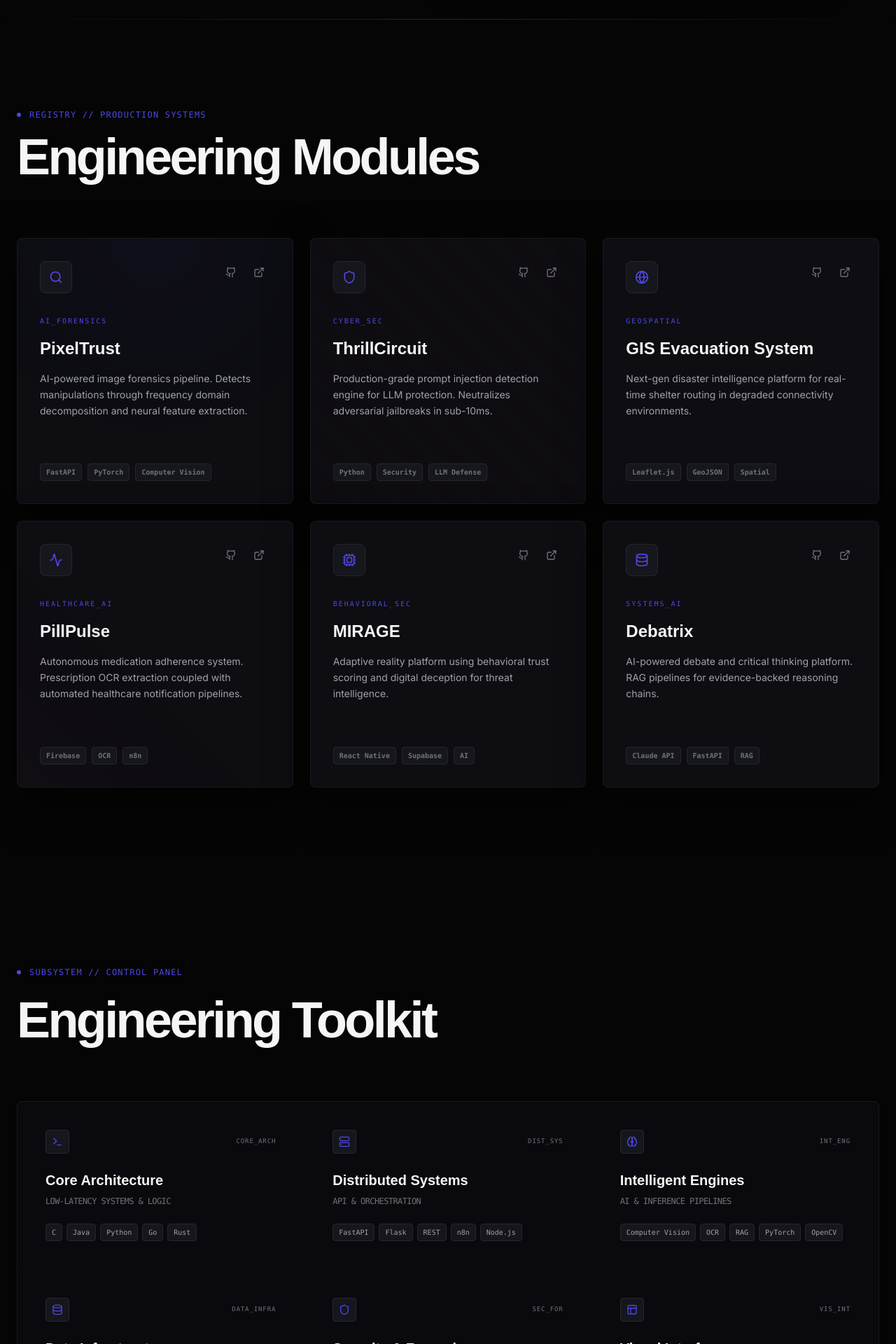
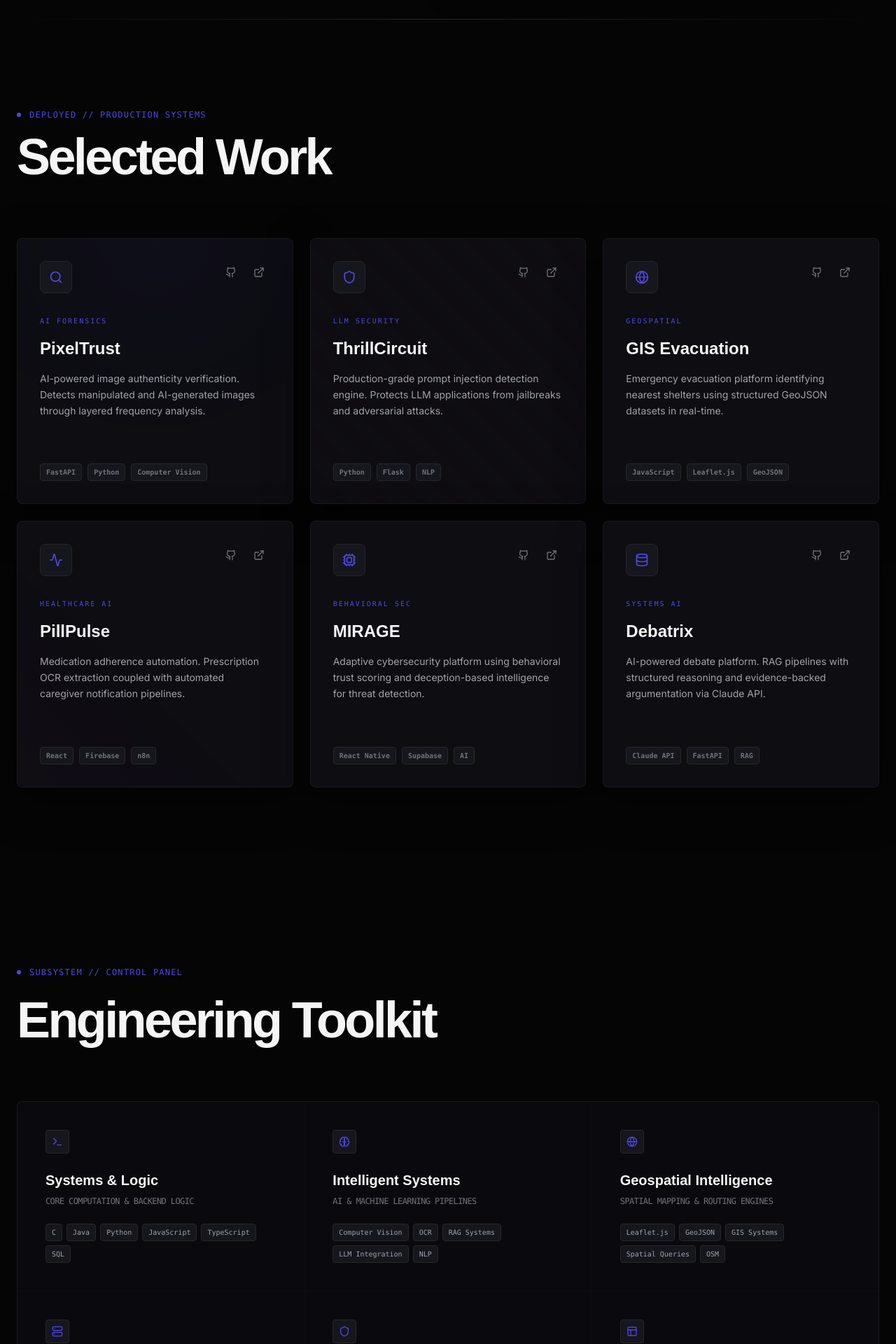
Before and after one commit to Joshuamathewj2/Portfolioui, a React (Vite) app: page / in a window 1280 px wide. Shown: the part 880-2800 px from the top of the page at 70% size. Built offline with nearby package versions, Linux system fonts and the light colour scheme; a web font is replaced by a local one.

Commit message:
Refactor: Content refinement - replaced placeholder technical jargon with authentic project data and clean architecture descriptions. Refined Hero, Systems, Stack, Lab, and Contact modules.

```diff
--- a/src/app/components/Hero.tsx
+++ b/src/app/components/Hero.tsx
@@ -60,7 +60,7 @@ export default function Hero() {
               className="inline-flex items-center gap-3 px-4 py-2 bg-[#4F46E5]/10 border border-[#4F46E5]/20 rounded-full text-[#38BDF8] font-mono text-xs tracking-widest uppercase"
             >
               <span className="w-1.5 h-1.5 bg-[#4F46E5] rounded-full animate-[pulse_2s_infinite]" />
-              Systems Engineering Interface // Ready
+              Engineering Status // Open to internships
             </motion.div>
 
             <h1 className="text-7xl md:text-8xl font-syne font-bold leading-[0.9] tracking-tight">
@@ -68,12 +68,12 @@ export default function Hero() {
             </h1>
 
             <p className="text-2xl md:text-3xl text-[#F5F5F5] font-syne font-medium max-w-xl leading-tight">
-              Designing <span className="text-white underline decoration-[#4F46E5]/40 underline-offset-8">intelligent systems</span>,
-              immersive interfaces, and scalable architectures.
+              Architect of <span className="text-white underline decoration-[#4F46E5]/40 underline-offset-8">intelligent systems</span>,
+              AI forensics, and critical infrastructure.
             </p>
 
             <p className="text-[#A1A1AA] text-lg max-w-lg font-inter leading-relaxed">
-              Computer Science engineer focused on AI pipelines, cybersecurity, spatial systems, and interactive digital experiences.
+              Building production-grade applications across adversarial security, geospatial systems, and high-performance backend architectures.
             </p>
           </div>
 
@@ -82,24 +82,23 @@ export default function Hero() {
               onClick={() => document.getElementById('systems')?.scrollIntoView({ behavior: 'smooth' })}
               className="group px-8 py-4 bg-white text-black rounded-sm font-inter text-sm font-bold flex items-center gap-3 hover:bg-[#4F46E5] hover:text-white transition-all duration-300"
             >
-              INITIALIZE WORKFLOW
+              EXPLORE SYSTEMS
               <ArrowRight className="w-4 h-4 group-hover:translate-x-1 transition-transform" />
             </button>
 
             <a
-              href="https://github.com/Joshuamathewj2"
-              target="_blank"
+              href="mailto:joshuamathewj2@gmail.com"
               className="px-8 py-4 bg-transparent border border-[#27272A] text-[#F5F5F5] rounded-sm font-inter text-sm font-bold hover:border-[#4F46E5] transition-colors"
             >
-              SOURCE REPOSITORY [↗]
+              INITIALIZE SYNC
             </a>
           </div>
 
           <div className="grid grid-cols-2 md:grid-cols-4 gap-8 pt-6 border-t border-[#27272A]/50">
             {[
-              { icon: Code, label: 'CORE', value: 'Full-Stack' },
+              { icon: Code, label: 'CORE', value: 'Backend' },
               { icon: Database, label: 'DATABASE', value: 'Architect' },
-              { icon: Brain, label: 'AI', value: 'Inference' },
+              { icon: Brain, label: 'AI', value: 'Forensics' },
               { icon: Shield, label: 'SEC', value: 'Adversarial' },
             ].map((stat, i) => (
               <motion.div
@@ -148,11 +147,7 @@ export default function Hero() {
               <div className="absolute inset-0 shadow-[inset_0_0_80px_rgba(79,70,229,0.3)] pointer-events-none" />
 
               {/* Spatial UI Overlays */}
-              <div className="absolute top-6 right-6 font-mono text-[10px] text-[#4F46E5] tracking-widest opacity-40">
-                PORTRAIT_ID // ARCH_ENG_01
-              </div>
-
-              <div className="absolute bottom-6 left-6 flex gap-1 items-end pointer-events-none">
+              <div className="absolute bottom-6 left-6 flex gap-1 items-end pointer-events-none opacity-20 group-hover:opacity-60 transition-opacity">
                 {[...Array(5)].map((_, i) => (
                   <motion.div
                     key={i}
--- a/src/app/components/Lab.tsx
+++ b/src/app/components/Lab.tsx
@@ -1,34 +1,30 @@
 import { motion } from 'motion/react';
 import { Terminal, Activity, Award, GitBranch, Share2, Binary, Fingerprint, Telescope } from 'lucide-react';
 
-const researchHighlights = [
+const experiments = [
   {
-    title: 'Adversarial Defense Research',
-    id: 'ADV_DEF_01',
-    description: 'Investigating high-entropy pattern recognition for prompt injection mitigation in large language models.',
-    tag: 'SECURITY',
+    title: 'Procedural Shaders',
+    tag: 'VISUALS',
+    description: 'Exploration of GPU-accelerated procedural textures and fragment shader compositions for immersive interfaces.',
+    status: 'ACTIVE'
+  },
+  {
+    title: 'AI Visualization',
+    tag: 'AI',
+    description: 'Design concepts for real-time visualization of LLM inference streams and reasoning chain structures.',
     status: 'ONGOING'
   },
   {
-    title: 'Spatial Compute Engines',
-    id: 'SPAT_COMP_02',
-    description: 'Optimization of nearest-neighbor spatial queries for high-density GeoJSON environments.',
-    tag: 'GIS',
-    status: 'DORMANT'
+    title: 'GIS Spatial Network',
+    tag: 'SPATIAL',
+    description: 'Experimental network analysis for routing algorithms in high-density GeoJSON environments.',
+    status: 'PROTOTYPE'
   },
   {
-    title: 'Neural Vision Pipelines',
-    id: 'NEUR_VIS_03',
-    description: 'Real-time fragment decomposition for image manipulation detection in forensic workflows.',
-    tag: 'AI',
-    status: 'ACTIVE'
-  },
-  {
-    title: 'Distributed Orchestration',
-    id: 'DIST_ORCH_04',
-    description: 'Event-driven medication adherence pipelines using low-code orchestration engines (n8n).',
-    tag: 'ARCH',
-    status: 'COMPLETED'
+    title: 'Architecture Motifs',
+    tag: 'SYSTEMS',
+    description: 'Study of modular interaction patterns and state orchestration in complex frontend ecosystems.',
+    status: 'RESEARCH'
   }
 ];
 
@@ -46,25 +42,24 @@ export default function Lab() {
         >
           <div className="flex items-center gap-3">
             <div className="w-1.5 h-1.5 bg-[#4F46E5] rounded-full" />
-            <span className="text-[#4F46E5] font-mono text-xs tracking-widest uppercase">Research // Intelligence Hub</span>
+            <span className="text-[#4F46E5] font-mono text-xs tracking-widest uppercase">Registry // Prototypes & Research</span>
           </div>
           <h2 className="text-6xl md:text-7xl font-syne font-bold tracking-tighter">The Laboratory</h2>
         </motion.div>
 
-        <div className="grid lg:grid-cols-[1fr_0.4fr] gap-6">
+        <div className="grid lg:grid-cols-[1.2fr_0.8fr] gap-6">
 
-          {/* Main Feed: Research Highlights */}
+          {/* Main Feed: Experiments */}
           <div className="grid md:grid-cols-2 gap-4">
-            {researchHighlights.map((res, i) => (
+            {experiments.map((res, i) => (
               <motion.div
-                key={res.id}
+                key={res.title}
                 initial={{ opacity: 0, y: 20 }}
                 whileInView={{ opacity: 1, y: 0 }}
                 viewport={{ once: true }}
                 transition={{ delay: i * 0.1 }}
                 className="relative p-8 bg-[#0D0D12] border border-[#27272A]/50 rounded group hover:border-[#4F46E5]/40 transition-all duration-500"
               >
-                <div className="absolute top-4 right-4 font-mono text-[9px] text-[#71717A] tracking-widest">{res.id}</div>
                 <div className="flex items-center gap-2 mb-6 text-[#4F46E5]">
                   <Fingerprint className="w-4 h-4 opacity-50" />
                   <span className="font-mono text-[10px] tracking-widest">{res.tag}</span>
@@ -72,14 +67,14 @@ export default function Lab() {
                 <h3 className="text-xl font-syne font-bold mb-3 group-hover:text-white transition-colors">{res.title}</h3>
                 <p className="text-[#71717A] text-sm leading-relaxed mb-6">{res.description}</p>
                 <div className="flex items-center gap-2 text-[10px] font-mono">
-                  <div className={`w-1 h-1 rounded-full ${res.status === 'ACTIVE' || res.status === 'ONGOING' ? 'bg-green-500 animate-pulse' : 'bg-[#71717A]'}`} />
+                  <div className={`w-1 h-1 rounded-full ${res.status === 'ACTIVE' || res.status === 'ONGOING' ? 'bg-[#38BDF8] animate-pulse' : 'bg-[#71717A]'}`} />
                   <span className={res.status === 'ACTIVE' || res.status === 'ONGOING' ? 'text-white' : 'text-[#71717A]'}>{res.status}</span>
                 </div>
               </motion.div>
             ))}
           </div>
 
-          {/* Side Panel: Intelligence Metrics */}
+          {/* Side Panel: Focus & Objectives */}
           <div className="space-y-4">
             <motion.div
               initial={{ opacity: 0, x: 20 }}
@@ -88,60 +83,41 @@ export default function Lab() {
               className="p-8 bg-[#0D1117] border border-[#27272A]/50 rounded space-y-8"
             >
               <div className="flex items-center gap-2 text-[#4F46E5]">
-                <Activity className="w-4 h-4" />
-                <span className="font-mono text-xs tracking-widest uppercase">Systems Analytics</span>
+                <Telescope className="w-4 h-4" />
+                <span className="font-mono text-xs tracking-widest uppercase">Exploration Focus</span>
               </div>
 
               <div className="space-y-6">
                 {[
-                  { label: 'GITHUB_NODES', value: '450+', icon: Binary },
-                  { label: 'DEP_BRANCHES', value: '25+', icon: GitBranch },
-                  { label: 'ARCH_AWARDS', value: '08', icon: Award }
-                ].map((stat, i) => (
-                  <div key={stat.label} className="flex justify-between items-end border-b border-[#27272A] pb-4">
-                    <div className="space-y-1">
-                      <div className="text-[9px] text-[#71717A] font-mono">{stat.label}</div>
-                      <div className="text-2xl font-syne font-bold text-white tracking-widest">{stat.value}</div>
-                    </div>
-                    <stat.icon className="w-5 h-5 text-[#4F46E5] opacity-30" />
+                  { label: 'AI_SYSTEMS', value: 'Adversarial Security', detail: 'LLM Robustness Research' },
+                  { label: 'GIS_CORE', value: 'Evacuation Systems', detail: 'Spatial Network Optimization' },
+                  { label: 'INFRA', value: 'Distributed Pipelines', detail: 'Reliability Engineering' }
+                ].map((stat) => (
+                  <div key={stat.label} className="space-y-2 border-b border-[#27272A] pb-4 last:border-0">
+                    <div className="text-[9px] text-[#4F46E5] font-mono tracking-widest">{stat.label}</div>
+                    <div className="text-lg font-syne font-bold text-white uppercase">{stat.value}</div>
+                    <div className="text-[10px] text-[#71717A] font-mono">{stat.detail}</div>
                   </div>
                 ))}
               </div>
-
-              {/* Terminal Intelligence Log */}
-              <div className="bg-[#050505] p-4 rounded font-mono text-[10px] text-green-500/70 space-y-2 overflow-hidden border border-[#27272A]/50">
-                <div className="flex gap-2">
-                  <span className="text-[#4F46E5]">sys_log:</span>
-                  <span>Scanning local repositories...</span>
-                </div>
-                <div className="flex gap-2">
-                  <span className="text-[#4F46E5]">sys_log:</span>
-                  <span>Neural weights loaded [NEUR_VIS_03]</span>
-                </div>
-                <div className="flex gap-2">
-                  <span className="text-[#4F46E5]">sys_log:</span>
-                  <span>Trust score: 98.4% (Integrity verified)</span>
-                </div>
-                <motion.div
-                  animate={{ opacity: [1, 0, 1] }}
-                  transition={{ duration: 0.8, repeat: Infinity }}
-                  className="w-1 h-3 bg-green-500/70"
-                />
-              </div>
             </motion.div>
 
-            {/* Quick Actions Panel */}
+            {/* Recognition Summary */}
             <motion.div
               initial={{ opacity: 0, x: 20 }}
               whileInView={{ opacity: 1, x: 0 }}
               viewport={{ once: true }}
               transition={{ delay: 0.2 }}
-              className="p-6 bg-[#0D0D12] border border-[#27272A]/50 rounded flex justify-around group"
+              className="p-8 bg-[#0D0D12] border border-[#27272A]/50 rounded space-y-4"
             >
-              <button className="p-3 hover:text-[#4F46E5] transition-colors"><Telescope className="w-5 h-5" /></button>
-              <button className="p-3 hover:text-[#4F46E5] transition-colors"><Binary className="w-5 h-5" /></button>
-              <button className="p-3 hover:text-[#4F46E5] transition-colors"><Terminal className="w-5 h-5" /></button>
-              <button className="p-3 hover:text-[#4F46E5] transition-colors"><Share2 className="w-5 h-5" /></button>
+              <div className="flex items-center gap-2 text-[#4F46E5]">
+                <Award className="w-4 h-4" />
+                <span className="font-mono text-xs tracking-widest uppercase">Recognition</span>
+              </div>
+              <div className="space-y-2">
+                <div className="text-sm font-bold text-white">Top 10 — CTRL+ALT+HACK 2.0</div>
+                <div className="text-[10px] text-[#71717A] leading-relaxed">50+ competing teams at Loyola ICAM College of Engineering.</div>
+              </div>
             </motion.div>
           </div>
 
--- a/src/app/components/Navbar.tsx
+++ b/src/app/components/Navbar.tsx
@@ -20,10 +20,10 @@ export default function Navbar() {
 
   const navItems = [
     { id: 'hero', label: 'Initialize' },
-    { id: 'systems', label: 'Systems' },
-    { id: 'stack', label: 'Toolkit' },
-    { id: 'lab', label: 'Laboratory' },
-    { id: 'contact', label: 'Contact' },
+    { id: 'systems', label: 'Selected Work' },
+    { id: 'stack', label: 'Tech Stack' },
+    { id: 'lab', label: 'Research' },
+    { id: 'contact', label: 'Connect' },
   ];
 
   return (
--- a/src/app/components/Stack.tsx
+++ b/src/app/components/Stack.tsx
@@ -1,48 +1,42 @@
 import { motion } from 'motion/react';
-import { Code2, Server, Layout, Brain, Cpu, Terminal, Database, Shield } from 'lucide-react';
+import { Code2, Server, Layout, Brain, Cpu, Terminal, Database, Shield, Globe } from 'lucide-react';
 
 const subsystems = [
   {
-    title: 'Core Architecture',
-    id: 'CORE_ARCH',
+    title: 'Systems & Logic',
     icon: Terminal,
-    skills: ['C', 'Java', 'Python', 'Go', 'Rust'],
-    description: 'Low-latency systems & logic'
+    skills: ['C', 'Java', 'Python', 'JavaScript', 'TypeScript', 'SQL'],
+    description: 'Core computation & backend logic'
   },
   {
-    title: 'Distributed Systems',
-    id: 'DIST_SYS',
-    icon: Server,
-    skills: ['FastAPI', 'Flask', 'REST', 'n8n', 'Node.js'],
-    description: 'API & Orchestration'
+    title: 'Intelligent Systems',
+    icon: Brain,
+    skills: ['Computer Vision', 'OCR', 'RAG Systems', 'LLM Integration', 'NLP'],
+    description: 'AI & Machine Learning pipelines'
   },
   {
-    title: 'Intelligent Engines',
-    id: 'INT_ENG',
-    icon: Brain,
-    skills: ['Computer Vision', 'OCR', 'RAG', 'PyTorch', 'OpenCV'],
-    description: 'AI & Inference pipelines'
+    title: 'Geospatial Intelligence',
+    icon: Globe,
+    skills: ['Leaflet.js', 'GeoJSON', 'GIS Systems', 'Spatial Queries', 'OSM'],
+    description: 'Spatial mapping & routing engines'
   },
   {
-    title: 'Data Infrastructure',
-    id: 'DATA_INFRA',
-    icon: Database,
-    skills: ['PostgreSQL', 'Firebase', 'Supabase', 'SQL', 'DBMS'],
-    description: 'Persistent state management'
+    title: 'Architecture & DevOps',
+    icon: Server,
+    skills: ['Docker', 'Firebase', 'Vercel', 'Git', 'GitHub', 'n8n'],
+    description: 'Deployment & orchestration'
   },
   {
     title: 'Security & Forensics',
-    id: 'SEC_FOR',
     icon: Shield,
-    skills: ['Adversarial AI', 'Forensics', 'Trust Scoring', 'Ethical Hacking'],
-    description: 'Identity & integrity protection'
+    skills: ['Ethical Hacking', 'AI Forensics', 'Adversarial Security', 'DBMS'],
+    description: 'System integrity & adversarial defense'
   },
   {
-    title: 'Visual Interfaces',
-    id: 'VIS_INT',
+    title: 'Digital Interfaces',
     icon: Layout,
-    skills: ['React', 'Next.js', 'Tailwind CSS', 'Framer Motion'],
-    description: 'Immersive frontend ecosystems'
+    skills: ['React', 'Next.js', 'Tailwind', 'Framer Motion', 'HTML5/CSS3'],
+    description: 'Interactive system frontends'
   }
 ];
 
@@ -66,7 +60,7 @@ export default function Stack() {
         <div className="grid grid-cols-1 md:grid-cols-2 lg:grid-cols-3 gap-px bg-[#27272A]/30 border border-[#27272A]/50 rounded-lg overflow-hidden">
           {subsystems.map((sub, index) => (
             <motion.div
-              key={sub.id}
+              key={sub.title}
               initial={{ opacity: 0 }}
               whileInView={{ opacity: 1 }}
               viewport={{ once: true }}
@@ -81,7 +75,6 @@ export default function Stack() {
                   <div className="p-2 bg-[#16161D] rounded border border-[#27272A] group-hover:border-[#4F46E5]/50 transition-colors">
                     <sub.icon className="w-4 h-4 text-[#4F46E5]" />
                   </div>
-                  <div className="font-mono text-[9px] text-[#71717A] tracking-widest">{sub.id}</div>
                 </div>
 
                 <div className="space-y-2">
--- a/src/app/components/Systems.tsx
+++ b/src/app/components/Systems.tsx
@@ -5,95 +5,95 @@ const projects = [
   {
     id: 'pixeltrust',
     title: 'PixelTrust',
-    description: 'AI-powered image forensics pipeline. Detects manipulations through frequency domain decomposition and neural feature extraction.',
-    tags: ['FastAPI', 'PyTorch', 'Computer Vision'],
-    category: 'AI_FORENSICS',
-    visual: 'thermal', // Custom visual style
+    description: 'AI-powered image authenticity verification. Detects manipulated and AI-generated images through layered frequency analysis.',
+    tags: ['FastAPI', 'Python', 'Computer Vision'],
+    category: 'AI FORENSICS',
+    visual: 'thermal',
     icon: Search,
     link: 'https://pixel-trust.vercel.app/',
     details: [
-      'Metadata forgery detection engine',
-      'Pixel-level error level analysis (ELA)',
-      'Neural manipulation detection',
-      'Explainable trust-score HUD'
+      'Metadata forgery inspection',
+      'Frequency domain decomposition',
+      'Pixel-level feature extraction',
+      'Explainable trust scores'
     ]
   },
   {
     id: 'thrillcircuit',
     title: 'ThrillCircuit',
-    description: 'Production-grade prompt injection detection engine for LLM protection. Neutralizes adversarial jailbreaks in sub-10ms.',
-    tags: ['Python', 'Security', 'LLM Defense'],
-    category: 'CYBER_SEC',
+    description: 'Production-grade prompt injection detection engine. Protects LLM applications from jailbreaks and adversarial attacks.',
+    tags: ['Python', 'Flask', 'NLP'],
+    category: 'LLM SECURITY',
     visual: 'security',
     icon: Shield,
     link: 'https://github.com/Joshuamathewj2',
     details: [
-      'Adversarial payload neutralization',
-      'Multilingual obfuscation detection',
-      'Stateless REST microservice',
-      'High-entropy pattern matching'
+      'Heuristic pattern matching',
+      'Sub-10ms detection latency',
+      'Multilingual rule evaluation',
+      'Stateless REST architecture'
     ]
   },
   {
     id: 'gis',
-    title: 'GIS Evacuation System',
-    description: 'Next-gen disaster intelligence platform for real-time shelter routing in degraded connectivity environments.',
-    tags: ['Leaflet.js', 'GeoJSON', 'Spatial'],
+    title: 'GIS Evacuation',
+    description: 'Emergency evacuation platform identifying nearest shelters using structured GeoJSON datasets in real-time.',
+    tags: ['JavaScript', 'Leaflet.js', 'GeoJSON'],
     category: 'GEOSPATIAL',
     visual: 'map',
     icon: Globe,
     link: 'https://gis-smart-evacuation-system.vercel.app/',
     details: [
-      'Nearest-neighbor spatial queries',
-      'Offline-capable GeoJSON engine',
-      'Dynamic pathfinding visualization',
-      'Localized disaster node network'
+      'Nearest-neighbor spatial search',
+      'Offline-capable routing engine',
+      'Dynamic path rendering',
+      'Degraded connectivity support'
     ]
   },
   {
     id: 'pillpulse',
     title: 'PillPulse',
-    description: 'Autonomous medication adherence system. Prescription OCR extraction coupled with automated healthcare notification pipelines.',
-    tags: ['Firebase', 'OCR', 'n8n'],
-    category: 'HEALTHCARE_AI',
+    description: 'Medication adherence automation. Prescription OCR extraction coupled with automated caregiver notification pipelines.',
+    tags: ['React', 'Firebase', 'n8n'],
+    category: 'HEALTHCARE AI',
     visual: 'medical',
     icon: Activity,
     link: 'https://pill-pulse-172010-rhl4.vercel.app/',
     details: [
-      'Computer vision prescription extraction',
-      'Automated scheduling orchestration',
-      'Multi-channel FCM delivery',
-      'Caregiver oversight dashboard'
+      'Prescription OCR parser',
+      'Automated schedule orchestration',
+      'Firebase Cloud Messaging',
+      'Caregiver oversight HUD'
     ]
   },
   {
     id: 'mirage',
     title: 'MIRAGE',
-    description: 'Adaptive reality platform using behavioral trust scoring and digital deception for threat intelligence.',
+    description: 'Adaptive cybersecurity platform using behavioral trust scoring and deception-based intelligence for threat detection.',
     tags: ['React Native', 'Supabase', 'AI'],
-    category: 'BEHAVIORAL_SEC',
+    category: 'BEHAVIORAL SEC',
     visual: 'deception',
     icon: Cpu,
     link: 'https://github.com/Joshuamathewj2',
     details: [
+      'Behavioral pattern analysis',
+      'Dynamic trust-state mutation',
       'Honeypot channel orchestration',
-      'Dynamic UI trust-state mutation',
-      'Real-time behavioral scoring',
-      'Reality engine synchronization'
+      'Real-time threat syncing'
     ]
   },
   {
     id: 'debatrix',
     title: 'Debatrix',
-    description: 'AI-powered debate and critical thinking platform. RAG pipelines for evidence-backed reasoning chains.',
+    description: 'AI-powered debate platform. RAG pipelines with structured reasoning and evidence-backed argumentation via Claude API.',
     tags: ['Claude API', 'FastAPI', 'RAG'],
-    category: 'SYSTEMS_AI',
+    category: 'SYSTEMS AI',
     visual: 'logic',
     icon: Database,
     link: 'https://github.com/Joshuamathewj2',
     details: [
-      'Structured reasoning orchestration',
-      'Evidence-backed RAG integration',
+      'Evidence retrieval pipelines',
+      'Structured reasoning chains',
       'Streaming argument evaluation',
       'Citation verification engine'
     ]
@@ -112,9 +112,9 @@ export default function Systems() {
         >
           <div className="flex items-center gap-3">
             <div className="w-1.5 h-1.5 bg-[#4F46E5] rounded-full" />
-            <span className="text-[#4F46E5] font-mono text-xs tracking-widest uppercase">Registry // Production Systems</span>
+            <span className="text-[#4F46E5] font-mono text-xs tracking-widest uppercase">Deployed // Production Systems</span>
           </div>
-          <h2 className="text-6xl md:text-7xl font-syne font-bold tracking-tighter">Engineering Modules</h2>
+          <h2 className="text-6xl md:text-7xl font-syne font-bold tracking-tighter">Selected Work</h2>
         </motion.div>
 
         <div className="grid md:grid-cols-2 lg:grid-cols-3 gap-6">
```
Also changed, not shown: src/app/components/Contact.tsx (+6 -6 lines).
